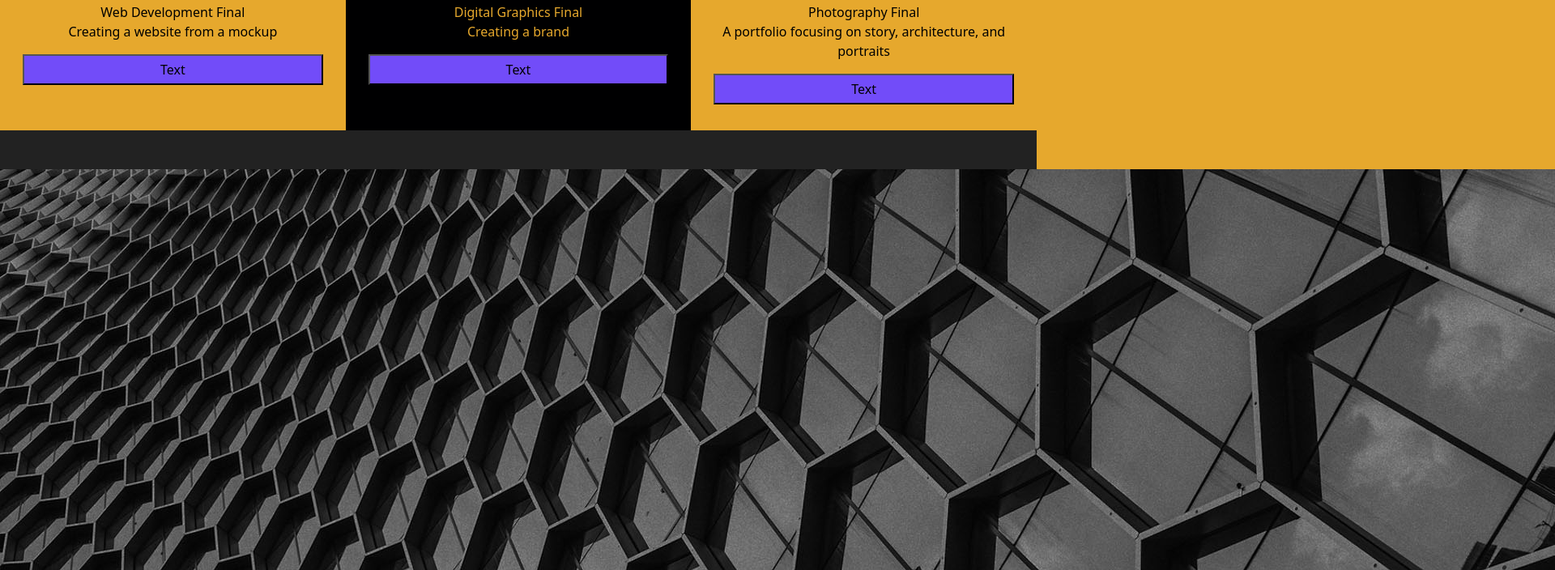
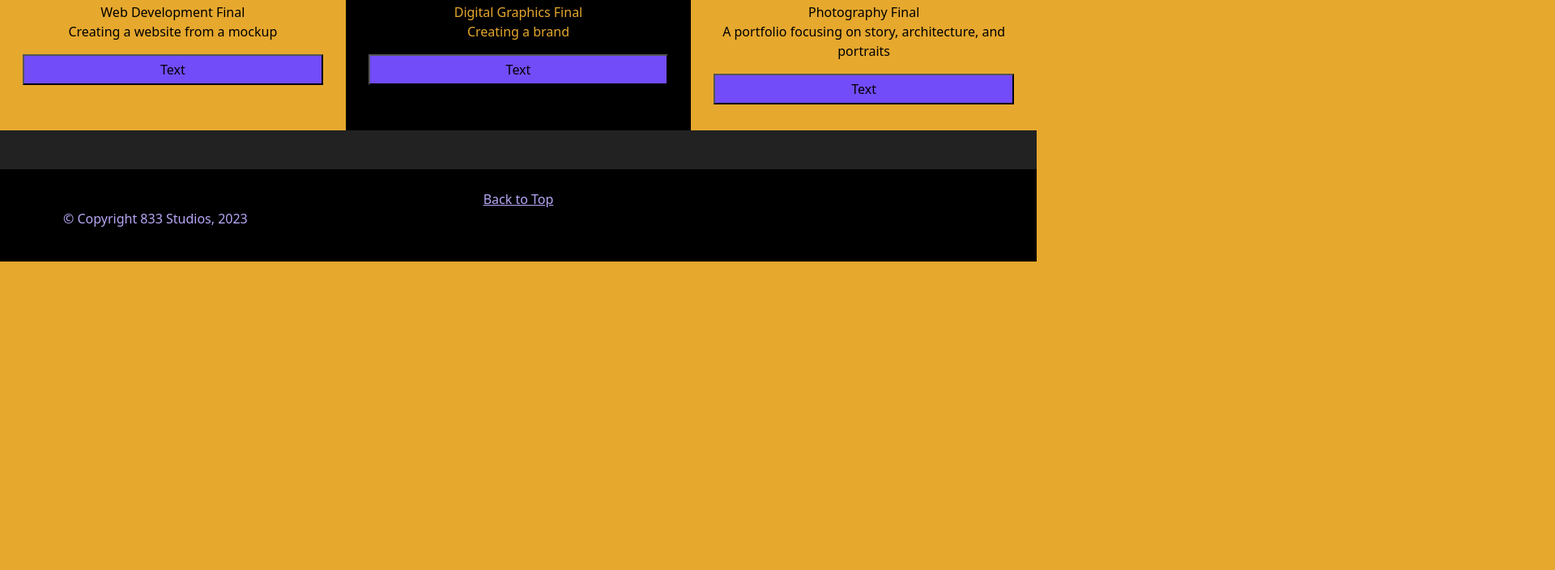
Before and after one commit to mart1254/portfolio, a plain HTML site: page index.html in a window 1280 px wide. Shown: the part 2352-3056 px from the top of the page at 81% size, 1920 px wide, since content can reach past the window. After the commit the page ends 2675 px from the top, so only its background shows below. Drawn offline with nearby package versions, Linux system fonts and the light colour scheme; a web font is replaced by a local one.

Commit message:
removed image for debugging purposes

```diff
--- a/index.html
+++ b/index.html
@@ -180,10 +180,6 @@
         </section>
     </main>
 
-    <div>
-        <img src="img/main-banner.jpg" alt="">
-    </div>
-
 
     <footer class="bg-secondary">
         <div class="container">
```
